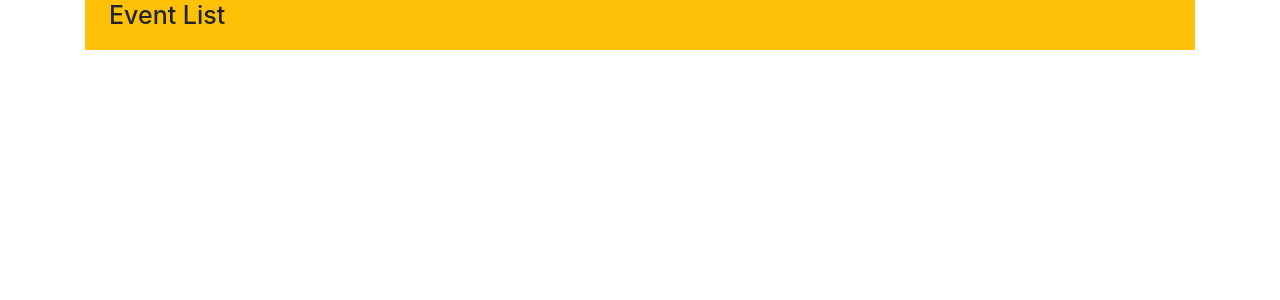
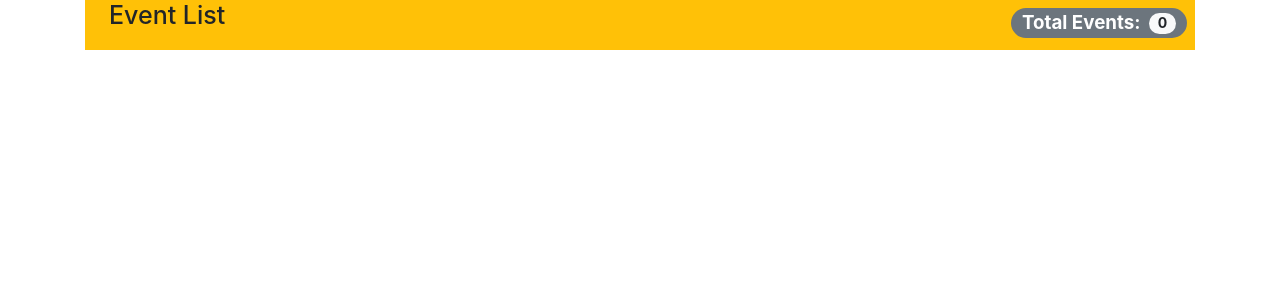
Before and after one commit to AdityaNambiar/EventListDemo, a React (Create React App) app: page / in a window 1280 px wide. Shown: the top 300 px of the page. Built offline with nearby package versions, Linux system fonts and the light colour scheme.

Commit message:
Checkpoint Commit: (Static) Header component completed

```diff
--- a/src/components/Header.jsx
+++ b/src/components/Header.jsx
@@ -1,16 +1,24 @@
 import React, { Component } from 'react';
 
+const h5Style = {
+	height: "50px",
+	fontSize: "25px"
+}
 const Header = (props) => {
+	const noOfEvents = 0;
 	return (
 		<h5
 			className="bg bg-warning"
-			style={{
-				height: "50px",
-				fontSize: "25px"
-			}}
+			style={ h5Style }
 		>
 			<span className="m-2 p-3">Event List</span>
 			{/* a Counter functionality will be added */}
+			<span className="badge badge-pill badge-secondary m-2 float-right">
+				Total Events: &nbsp;
+				<span className="badge badge-pill badge-light">
+					{ noOfEvents }
+				</span>
+			</span>
 		</h5>
 	);
 }
```
